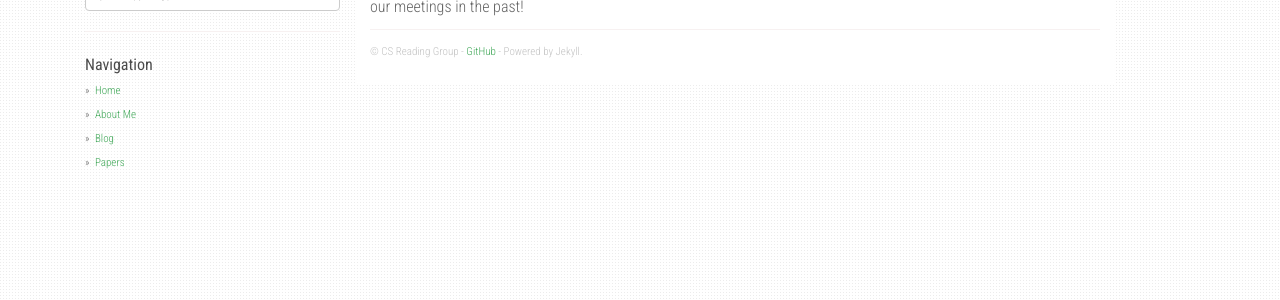
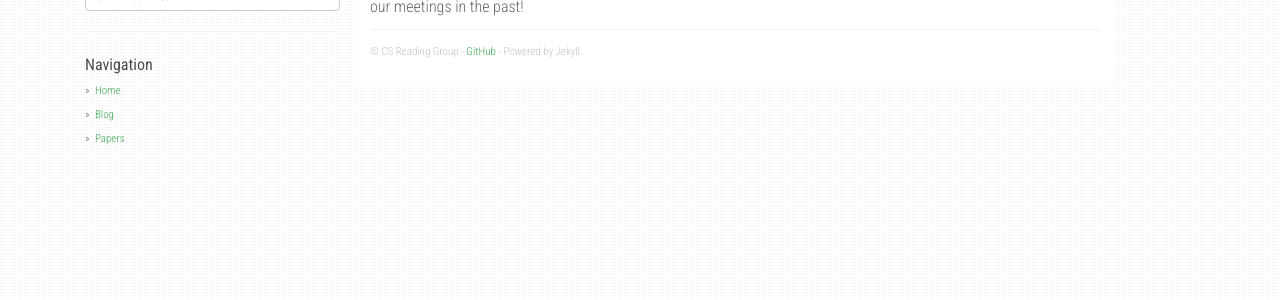
Before and after one commit to agusmakmun/agusmakmun.github.io, a Jekyll site: the page built from index.html, in a window 1280 px wide. Shown: the part 299-599 px from the top of the page. Built offline with Jekyll 4.4.1, drawn with Linux system fonts in a browser that asks for light colours; nearby versions of some CDN libraries; the list of posts is cut into pages by our own code.

Commit message:
fixing nav

```diff
--- a/_config.yml
+++ b/_config.yml
@@ -17,8 +17,6 @@ social:
       link: "https://github.com/csreadinggroup"
 
 urls:
-    - text: About Me
-      url: /
     - text: Blog
       url: /blog
     - text: Papers
```
